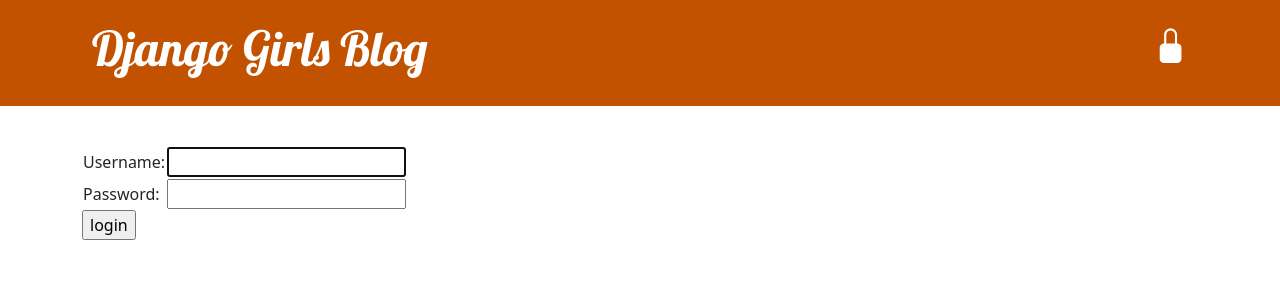
After one commit to JohnMwanyika/Django-blogApp, a Django app: page /accounts/login/?next=/post/1/edit/ in a window 1280 px wide. The commit adds this page. Shown: the top 300 px of the page. Run offline with Django 3.2, Linux system fonts and the light colour scheme.

Commit message:
only authenticated users can create and edit blogs

```diff
--- a/blog/templates/blog/base.html
+++ b/blog/templates/blog/base.html
@@ -9,6 +9,7 @@
       integrity="sha384-1BmE4kWBq78iYhFldvKuhfTAU6auU8tT94WrHftjDbrCEXSU1oBoqyl2QvZ6jIW3"
       crossorigin="anonymous"
     />
+
     <link
       href="//fonts.googleapis.com/css?family=Lobster&subset=latin,latin-ext"
       rel="stylesheet"
@@ -22,9 +23,11 @@
       <div class="container">
         {% if user.is_authenticated %}
             <a href="{% url 'post_new' %}" class="top-menu">
-            {% comment %} {% include './icons/file-earmark-plus.svg' %} {% endcomment %}
-                <i class="bi bi-file-earmark-plus"></i>
+                <i class="bi bi-plus-circle"></i>
             </a>
+            <p class="top-menu">Hello {{ user.username }} <small>(<a href="{% url 'logout' %}">Log out</a>)</small></p>
+        {% else %}
+            <a href="{% url 'login' %}" class="top-menu"><i class="bi bi-lock-fill"></i></a>
         {% endif %}
         <h1><a href="/">Django Girls Blog</a></h1>
       </div>
--- /dev/null
+++ b/blog/templates/registration/login.html
@@ -0,0 +1,24 @@
+{% extends "blog/base.html" %}
+
+{% block content %}
+    {% if form.errors %}
+        <p>Your username and password didn't match. Please try again.</p>
+    {% endif %}
+
+    <form method="post" action="{% url 'login' %}">
+    {% csrf_token %}
+        <table>
+        <tr>
+            <td>{{ form.username.label_tag }}</td>
+            <td>{{ form.username }}</td>
+        </tr>
+        <tr>
+            <td>{{ form.password.label_tag }}</td>
+            <td>{{ form.password }}</td>
+        </tr>
+        </table>
+
+        <input type="submit" value="login" />
+        <input type="hidden" name="next" value="{{ next }}" />
+    </form>
+{% endblock %}
--- a/blog/views.py
+++ b/blog/views.py
@@ -1,3 +1,4 @@
+from django.contrib.auth.decorators import login_required
 from django.shortcuts import render, get_object_or_404, redirect
 from .models import Post
 from django.utils import timezone
@@ -21,7 +22,7 @@
 
 # get the new blog form
 
-
+@login_required
 def post_new(request):
     if request.method == 'POST':
         form = PostForm(request.POST)
@@ -35,7 +36,7 @@
         form = PostForm()
         return render(request, 'blog/post_edit.html', {'form': form})
 
-
+@login_required
 def post_edit(request, pk):
     # get post by id
     post = get_object_or_404(Post, pk=pk)
--- a/mysite/settings.py
+++ b/mysite/settings.py
@@ -15,6 +15,7 @@
 # Build paths inside the project like this: BASE_DIR / 'subdir'.
 BASE_DIR = Path(__file__).resolve().parent.parent
 
+LOGIN_REDIRECT_URL = '/'
 
 # Quick-start development settings - unsuitable for production
 # See https://docs.djangoproject.com/en/3.2/howto/deployment/checklist/
--- a/mysite/urls.py
+++ b/mysite/urls.py
@@ -14,10 +14,12 @@
     2. Add a URL to urlpatterns:  path('blog/', include('blog.urls'))
 """
 from django.contrib import admin
+from django.contrib.auth import views
 from django.urls import path, include
 
 urlpatterns = [
     path('admin/', admin.site.urls),
-    path('',include('blog.urls'))
+    path('accounts/login/', views.LoginView.as_view(), name='login'),
+    path('', include('blog.urls')),
 
 ]
```
